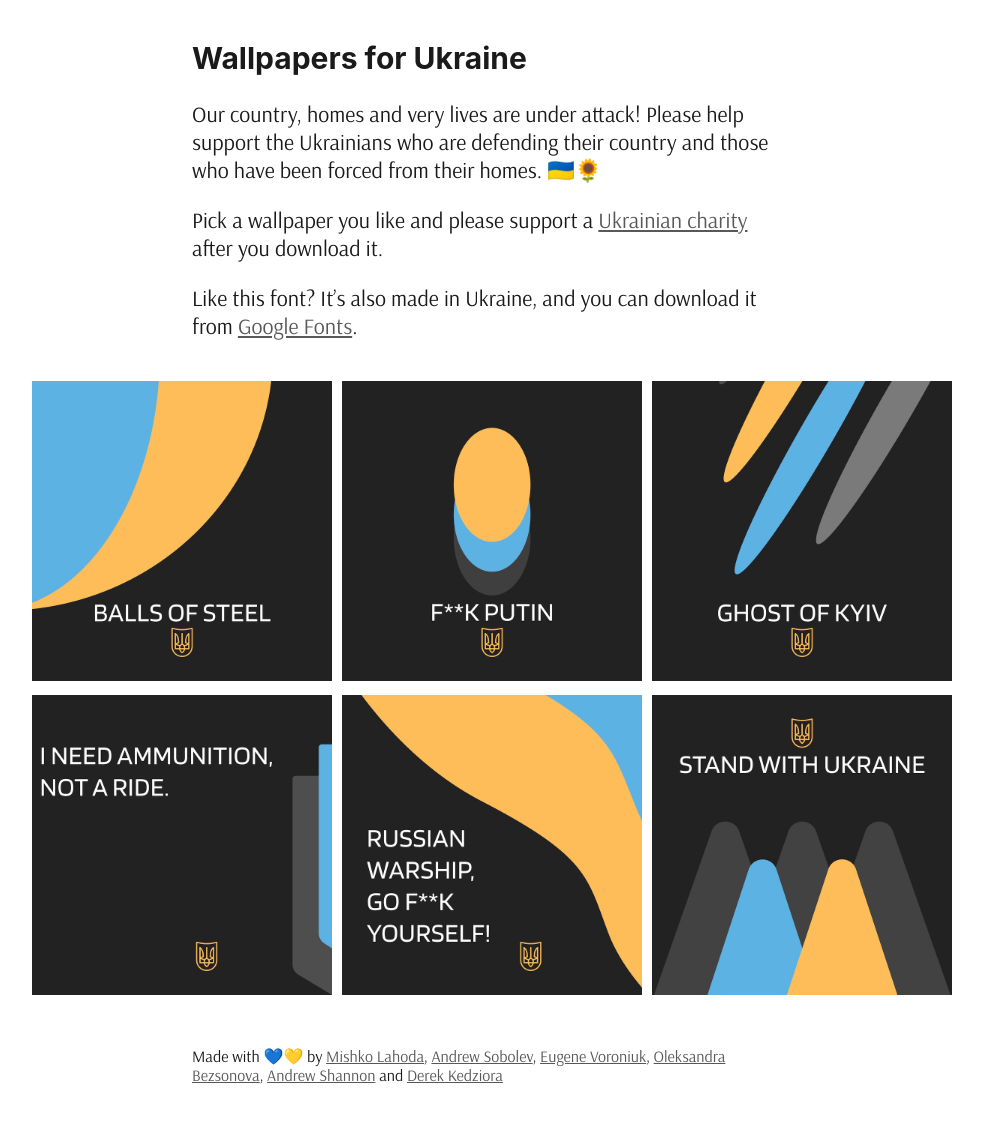
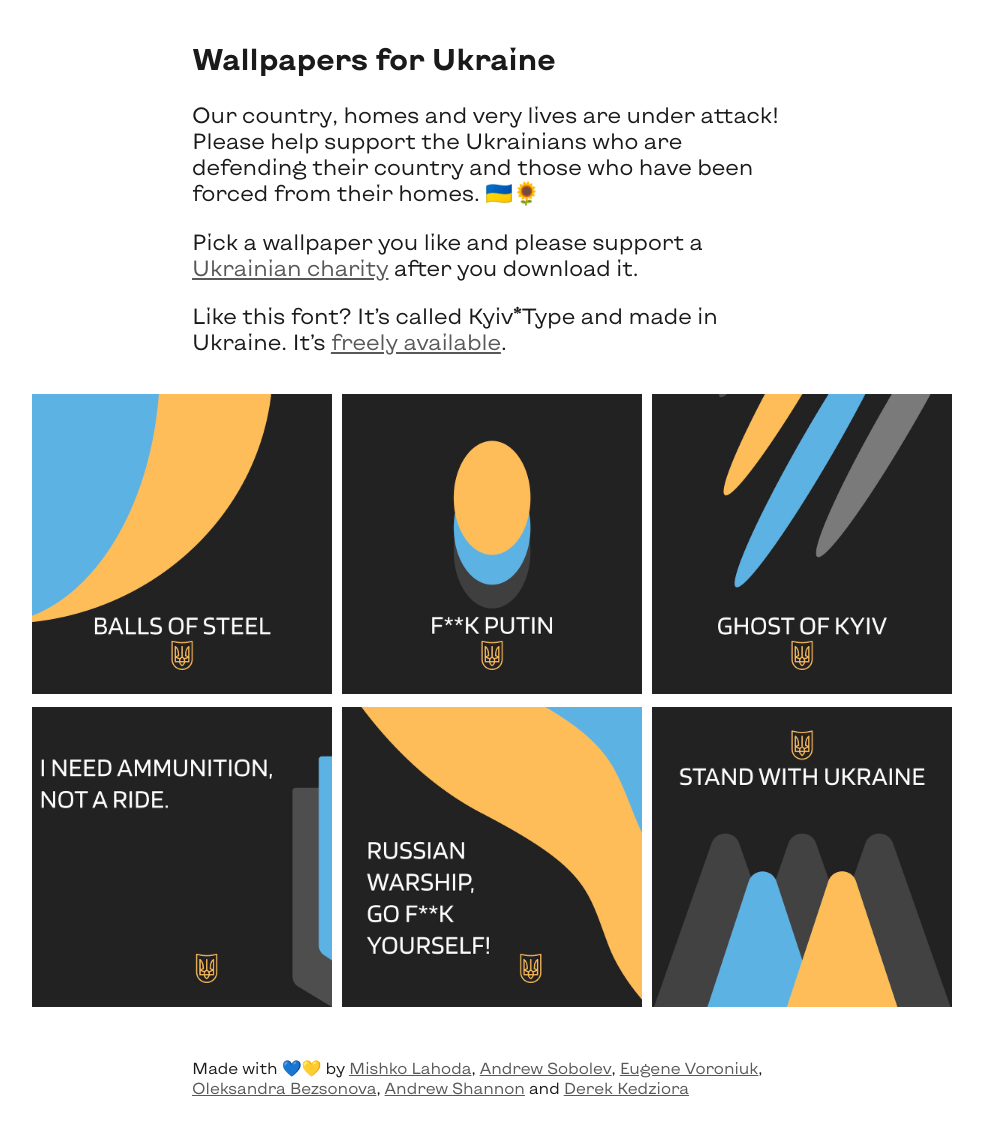
Before and after one commit to derekkedziora/ukrainian-wallpapers, a Jekyll site: the page built from index.md, in a window 1280 px wide. Shown: the whole page, without its empty margins (148-1131 px from the left). Built offline with Jekyll 4.4.1, drawn with Linux system fonts in a browser that asks for light colours; some web fonts are replaced.

Commit message:
typeface updated

```diff
--- a/css/style.css
+++ b/css/style.css
@@ -11,6 +11,19 @@
 		--link-color: hsl(193, 85%, 50%);
 	}
 }
+
+
+@font-face {
+  font-family: "Kyiv Type";
+  src: url("/static/fonts/kyiv-type-regular.woff2");
+}
+
+@font-face {
+  font-family: "Kyiv Type";
+  src: url("/static/fonts/kyiv-type-bold.woff2");
+  font-weight: 700;
+}
+
 
 @font-face {
   font-family: "Arsenal";
@@ -41,7 +54,7 @@
 html {
 	background-color: var(--background-color);
 	color: var(--text-color);
-	font-family: Arsenal, -apple-system,BlinkMacSystemFont,"Segoe UI",Roboto,Oxygen-Sans,Ubuntu,Cantarell,"Helvetica Neue",sans-serif;
+	font-family: Kyiv Type, Arsenal, -apple-system,BlinkMacSystemFont,"Segoe UI",Roboto,Oxygen-Sans,Ubuntu,Cantarell,"Helvetica Neue",sans-serif;
 	margin: 0 .5em;
 }
 
--- a/index.md
+++ b/index.md
@@ -9,4 +9,4 @@ Our country, homes and very lives are under attack! Please help support the Ukra
 
 Pick a wallpaper you like and please support a [Ukrainian charity](/donate) after you download it.
 
-Like this font? It’s also made in Ukraine, and you can download it from [Google Fonts](https://fonts.google.com/specimen/Arsenal).
+Like this font? It’s called Kyiv*Type and made in Ukraine. It's [freely available](https://www.behance.net/gallery/90690285/KyivType-variable-superfamily).
```
Also changed, not shown: static/fonts/kyiv-type-bold.woff2 (added), static/fonts/kyiv-type-regular.woff2 (added).
